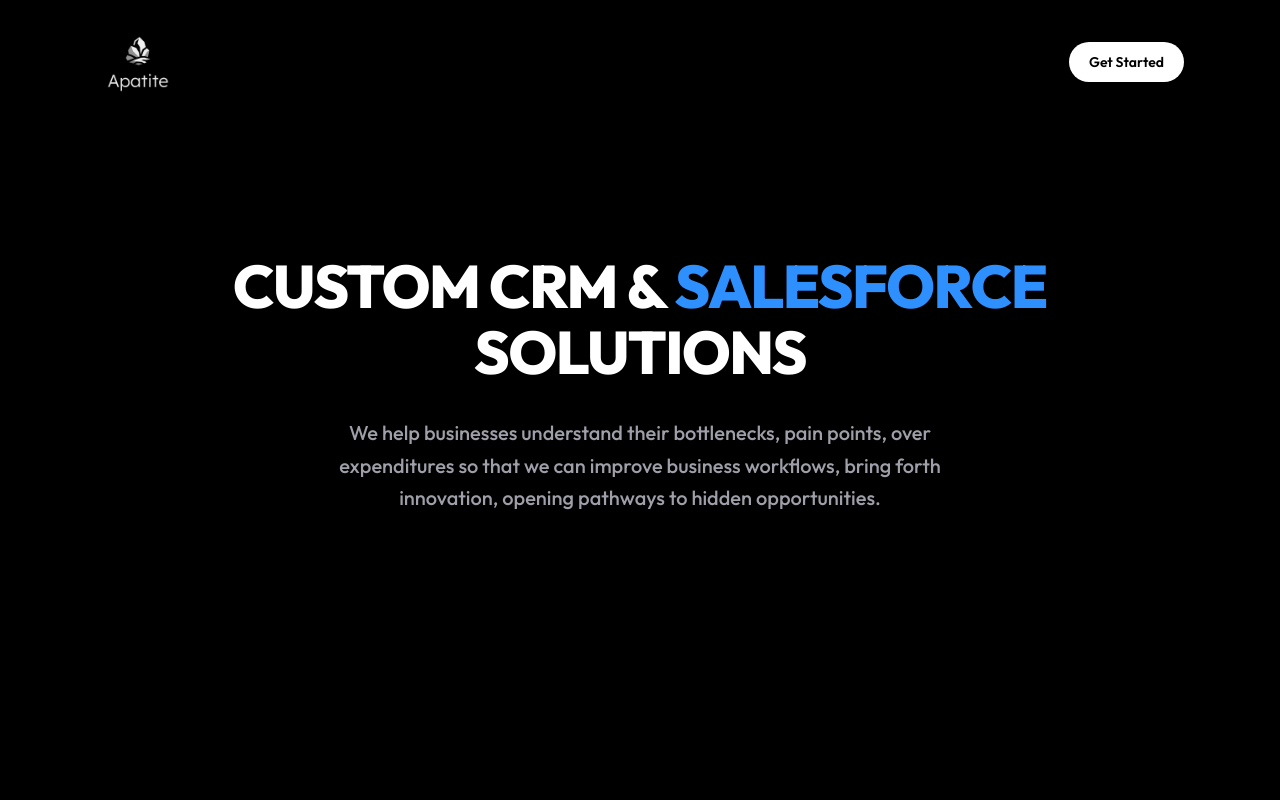
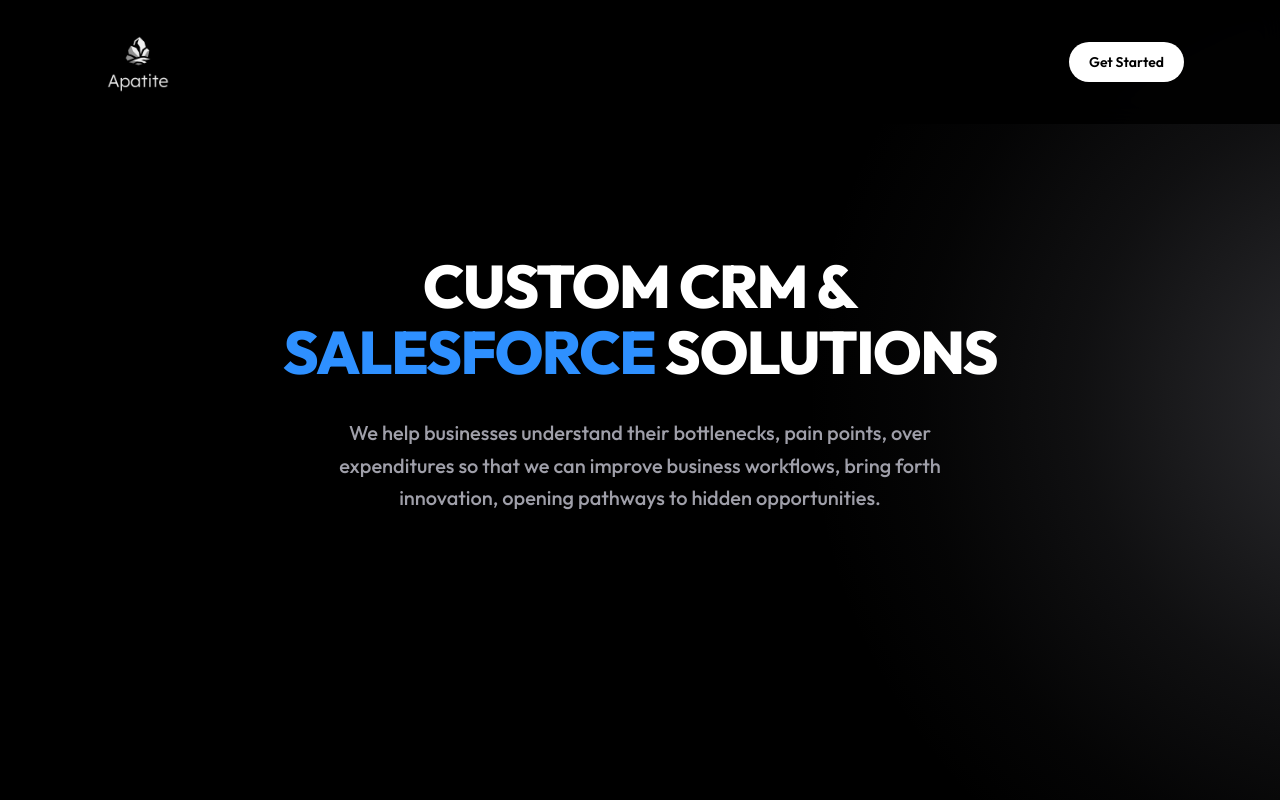
Before and after one commit to auraniestudio/apatite, a React (Vite) app: page / in a window 1280 px wide. Shown: the top 800 px of the page. Built offline with nearby package versions, Linux system fonts and the light colour scheme.

Commit message:
spot hall on bg

```diff
--- a/src/App.tsx
+++ b/src/App.tsx
@@ -50,7 +50,19 @@
     <div
       className={`relative min-h-screen overflow-x-hidden ${mounted ? "page-enter" : "opacity-0"}`}
     >
-      <div className="pointer-events-none fixed inset-0 -z-10 bg-black" aria-hidden />
+      <div
+        className="pointer-events-none fixed inset-0 -z-10 bg-black"
+        aria-hidden
+      />
+      {/* Zinc-500 “sports hall” flood: large circle, vertically centered, anchored far right */}
+      <div
+        className="pointer-events-none fixed inset-0 -z-10"
+        style={{
+          background:
+            "radial-gradient(circle min(200vmin, 800px) at 108% 50%, rgba(113, 113, 122, 0.42) 0%, rgba(113, 113, 122, 0.14) 38%, rgba(113, 113, 122, 0.04) 58%, transparent 72%)",
+        }}
+        aria-hidden
+      />
 
       <header className="fixed left-0 right-0 top-0 z-50 bg-black/90 backdrop-blur-md">
         <div className="relative mx-auto max-w-6xl px-5 py-4 sm:px-8 sm:py-5">
@@ -61,7 +73,7 @@
             >
               <img
                 src="/apatite_io_logo.jpeg"
-                alt="Apatite"
+                alt="salesforce solutions in Wellington, New Zealand"
                 className="h-16 w-auto object-contain object-left opacity-95 transition-opacity group-hover:opacity-100 sm:h-[4.75rem] lg:h-[5.25rem]"
               />
             </a>
@@ -84,6 +96,7 @@
               style={{ animationDelay: "0.15s" }}
             >
               Custom CRM &amp;{" "}
+              <br />
               <span className={ACCENT}>Salesforce</span> Solutions
             </h1>
             <p
```
Also changed, not shown: 6 other files (tests, documents, lock files or other folders).
